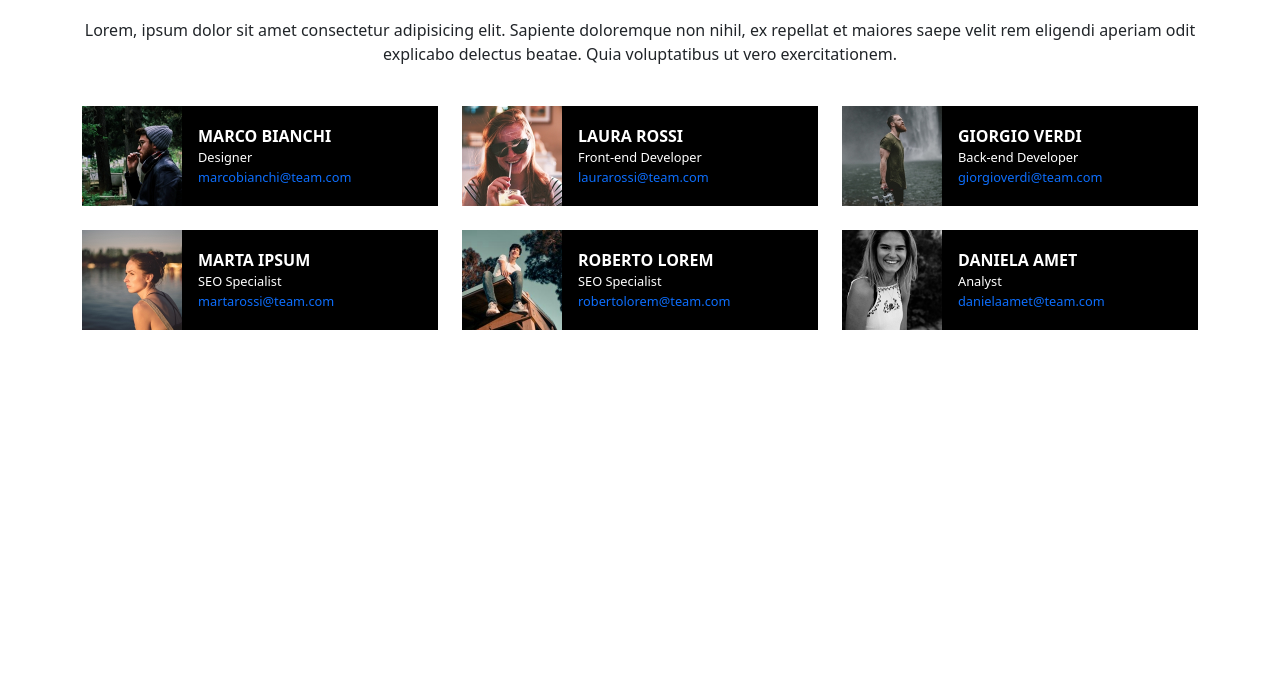
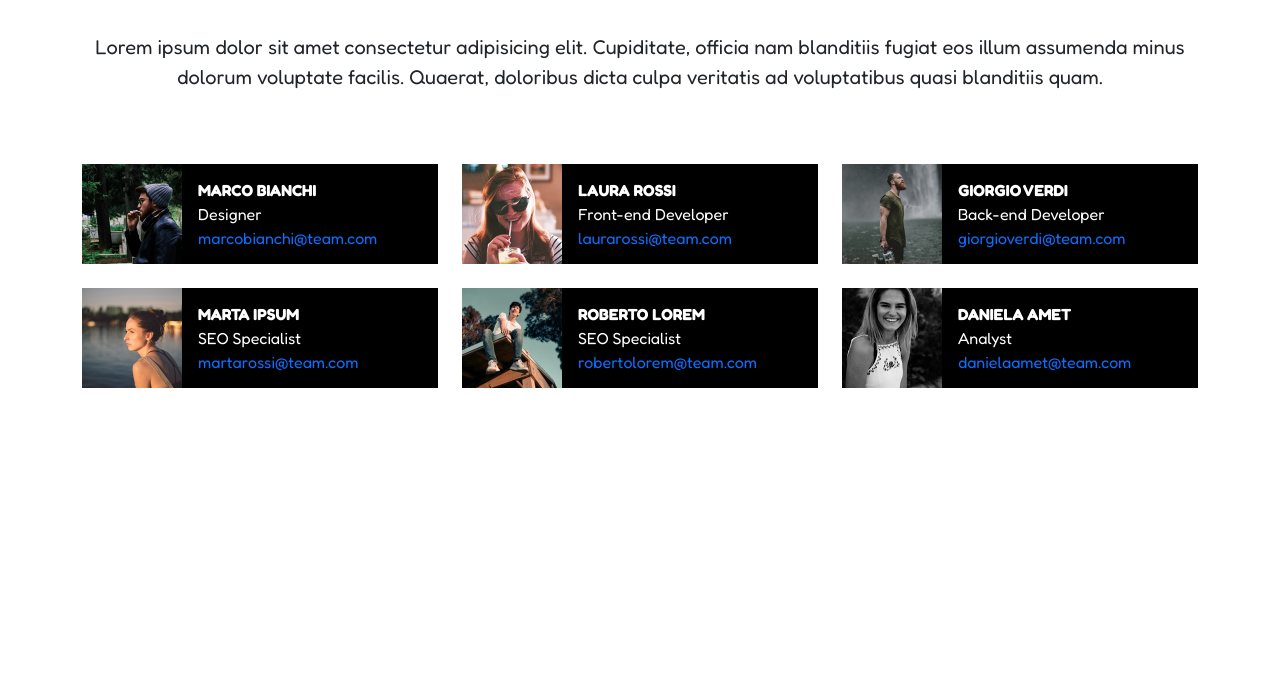
Before and after one commit to emazupp/js-our-team, a plain HTML site: page index.html in a window 1280 px wide. Shown: the part 112-800 px from the top of the page. Drawn offline with nearby package versions, Linux system fonts and the light colour scheme.

Commit message:
font family applied

```diff
--- a/css/style.css
+++ b/css/style.css
@@ -6,13 +6,12 @@ h1 {
   color: #e53170 !important;
 }
 
+body {
+  font-family: "Fredoka", sans-serif !important;
+}
+
 a {
   text-decoration: none;
-}
-
-#cards-container .role,
-#cards-container .email {
-  font-size: 0.8rem;
 }
 
 #cards-container .text-bg-dark {
--- a/index.html
+++ b/index.html
@@ -7,6 +7,12 @@
     <meta name="description" content="" />
     <meta name="keyword" content="" />
     <link rel="shortcut icon" href="./img/favicon.ico" type="image/x-icon" />
+    <link rel="preconnect" href="https://fonts.googleapis.com" />
+    <link rel="preconnect" href="https://fonts.gstatic.com" crossorigin />
+    <link
+      href="https://fonts.googleapis.com/css2?family=Fredoka:wght@300..700&family=Poppins:ital,wght@0,100;0,200;0,300;0,400;0,500;0,600;0,700;0,800;0,900;1,100;1,200;1,300;1,400;1,500;1,600;1,700;1,800;1,900&display=swap"
+      rel="stylesheet"
+    />
     <link
       href="https://cdn.jsdelivr.net/npm/bootstrap@5.3.3/dist/css/bootstrap.min.css"
       rel="stylesheet"
@@ -20,16 +26,16 @@
   <body>
     <div class="container">
       <header class="text-center mt-5">
-        <h1 class="h3 fw-bold">Meet our Team</h1>
-        <p class="fs-6 mt-5">
-          Lorem, ipsum dolor sit amet consectetur adipisicing elit. Sapiente
-          doloremque non nihil, ex repellat et maiores saepe velit rem eligendi
-          aperiam odit explicabo delectus beatae. Quia voluptatibus ut vero
-          exercitationem.
+        <h1 class="h1 fw-bold">Meet our Team</h1>
+        <p class="fs-5 mt-5">
+          Lorem ipsum dolor sit amet consectetur adipisicing elit. Cupiditate,
+          officia nam blanditiis fugiat eos illum assumenda minus dolorum
+          voluptate facilis. Quaerat, doloribus dicta culpa veritatis ad
+          voluptatibus quasi blanditiis quam.
         </p>
       </header>
       <main>
-        <div class="row g-4 mt-3" id="cards-container"></div>
+        <div class="row g-4 mt-5" id="cards-container"></div>
       </main>
     </div>
 
```
